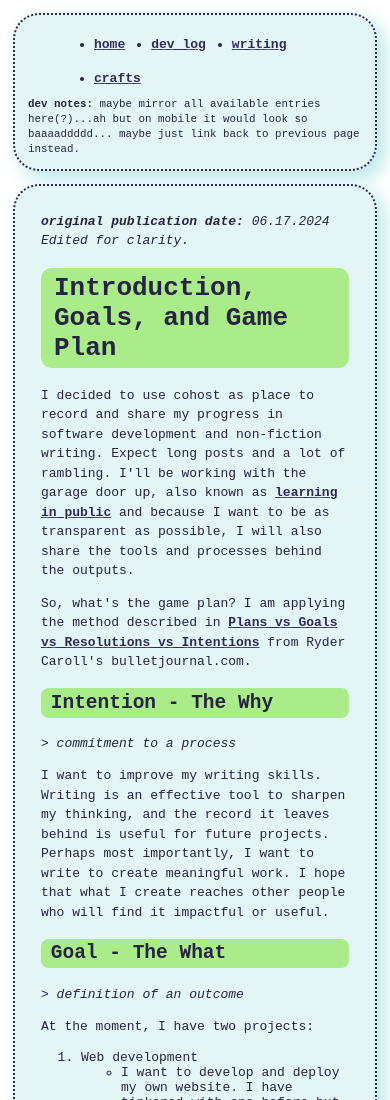
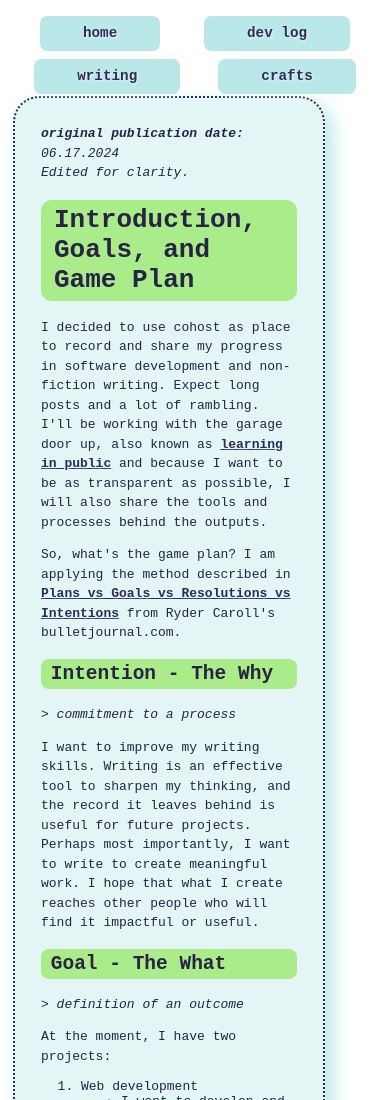
Before and after one commit to MarySeph/My-Neocities, a plain HTML site: page dev log/tw-site/cohost-intro.html in a window 390 px wide. Shown: the top 1100 px of the page. Drawn offline with Linux system fonts and the light colour scheme.

Commit message:
added nav bar to top in dev log, tw-site, and cohost-intro files.

```diff
--- a/dev log/style.css
+++ b/dev log/style.css
@@ -127,42 +127,6 @@ a:hover {
     color: var(--link-color);
 }
 
-#sidebar {
-    background: var(--bg-color);
-    min-width: 220px;
-    margin: 1em;
-    padding: 1em;
-    border: 2px dotted var(--link-color);
-    box-shadow: var(--button-color) 8px 8px 20px;
-    border-radius: 2em;
-}
-
-#avatar {
-    margin: .5em auto;
-    /* image size is 160px so i made its container a little bigger to fit the borders */
-    max-width: 164px;
-    max-height: 164px;
-    border-radius: 8em;
-}
-
-#avatar img {
-    background: var(--bg-color2);
-    border: 2px solid var(--button-color);
-    max-width: 160px;
-    border-radius: 8em;
-}
-
-#bio {
-    margin: 2em 1em;
-    background: var(--bg-color2);
-    border: 1px solid var(--button-color);
-    border-radius: 1em;
-}
-
-#bio p {
-    margin: 1em;
-}
-
 #content {
     display: flex;
     max-width: 960px;
@@ -172,7 +136,8 @@ a:hover {
 main {
     background-color: var(--bg-color);
     padding: 1em 2em;
-    margin: 1em;
+    margin: 2.5em auto;
+    width: 80%;
     border: 2px dotted var(--link-color);
     box-shadow: var(--button-color) 8px 8px 20px;
     border-radius: 2em;
@@ -209,32 +174,6 @@ footer {
         flex-wrap: wrap;
     }
 
-    #sidebar {
-        width: 100%;
-        display: flex;
-        flex-wrap: wrap;
-        justify-content: center;
-        align-items: center;
-    }
-
-    header {
-        min-height: 160px;
-        margin: 0 1em;
-    }
-
-    header>h1 {
-        font-size: 3em;
-        margin: .4em;
-    }
-
-    #avatar {
-        margin: 0 1em;
-    }
-
-    #bio {
-        width: 50%;
-    }
-
     main {
         margin: 0 1em;
     }
--- a/dev log/tw-site/cohost-intro.html
+++ b/dev log/tw-site/cohost-intro.html
@@ -10,21 +10,14 @@
     </head>
     <body>
 
-    <div id="content">
-
-    <div id="sidebar">
-
-        <div>
-            <ul class="sidebar-nav">
-                <li><a href="/index.html">home</a></li>
-                <li><a href="/dev log/dev-log.html">dev log</a></li>
-                <li><a href="/writing/writing.html">writing</a></li>
-                <li><a href="/crafts/crafts.html">crafts</a></li>
-            </ul>
-            <small><strong>dev notes:</strong> maybe mirror all available entries here(?)...ah but on mobile it would look so baaaaddddd... maybe just link back to previous page instead.</small>
-        </div>
-
-    </div>
+    <nav>
+        <ul>
+            <li><a href="/index.html">home</a></li>
+            <li><a href="/dev log/dev-log.html">dev log</a></li>
+            <li><a href="/writing/writing.html">writing</a></li>
+            <li><a href="/crafts/crafts.html">crafts</a></li>
+        </ul>
+    </nav>
 
     <main>
         <p><strong><i>original publication date:</strong> 06.17.2024</i><br>
--- a/dev log/tw-site/style.css
+++ b/dev log/tw-site/style.css
@@ -127,52 +127,11 @@ a:hover {
     color: var(--link-color);
 }
 
-#sidebar {
-    background: var(--bg-color);
-    min-width: 220px;
-    margin: 1em;
-    padding: 1em;
-    border: 2px dotted var(--link-color);
-    box-shadow: var(--button-color) 8px 8px 20px;
-    border-radius: 2em;
-}
-
-#avatar {
-    margin: .5em auto;
-    /* image size is 160px so i made its container a little bigger to fit the borders */
-    max-width: 164px;
-    max-height: 164px;
-    border-radius: 8em;
-}
-
-#avatar img {
-    background: var(--bg-color2);
-    border: 2px solid var(--button-color);
-    max-width: 160px;
-    border-radius: 8em;
-}
-
-#bio {
-    margin: 2em 1em;
-    background: var(--bg-color2);
-    border: 1px solid var(--button-color);
-    border-radius: 1em;
-}
-
-#bio p {
-    margin: 1em;
-}
-
-#content {
-    display: flex;
-    max-width: 960px;
-    margin: auto;
-}
-
 main {
     background-color: var(--bg-color);
     padding: 1em 2em;
-    margin: 1em;
+    margin: 2.5em auto;
+    width: 80%;
     border: 2px dotted var(--link-color);
     box-shadow: var(--button-color) 8px 8px 20px;
     border-radius: 2em;
```
Also changed, not shown: dev log/dev-log.html (+2 -18 lines), dev log/tw-site/tw-site.html (+3 -9 lines).
